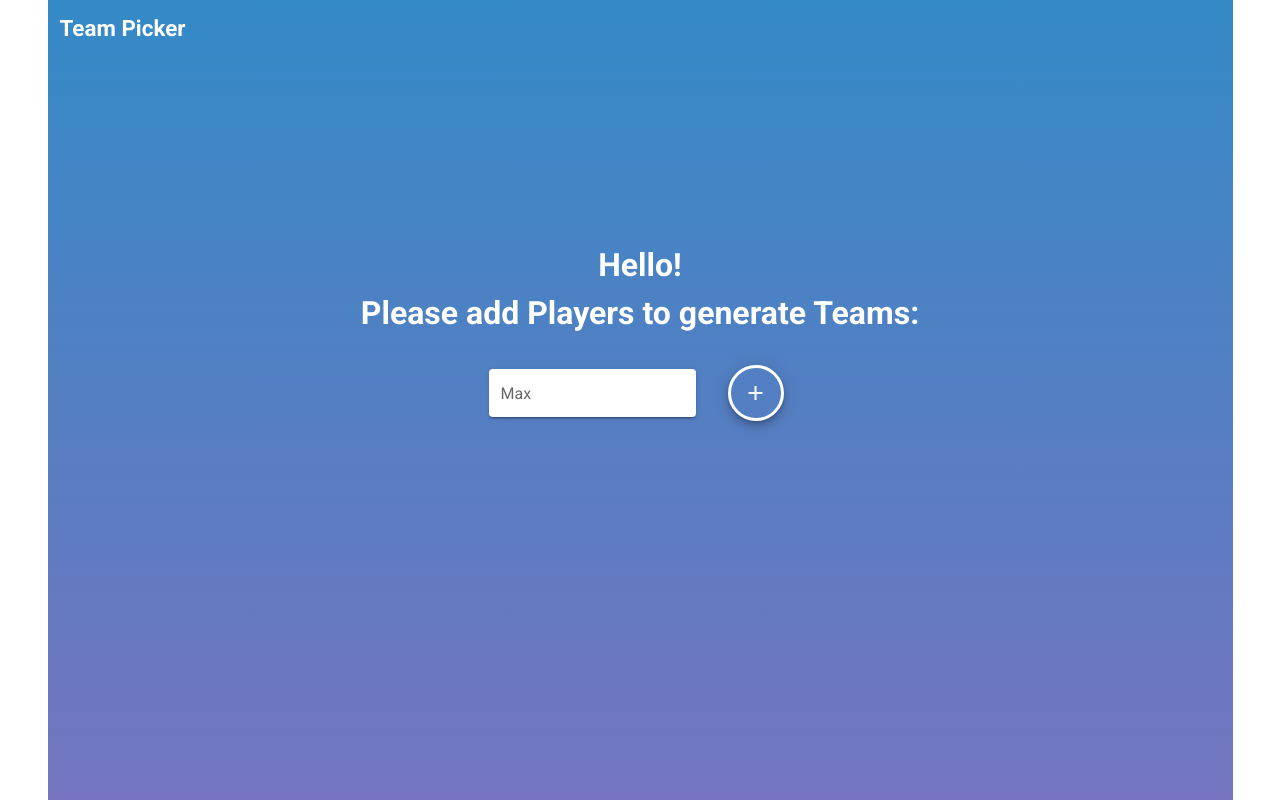
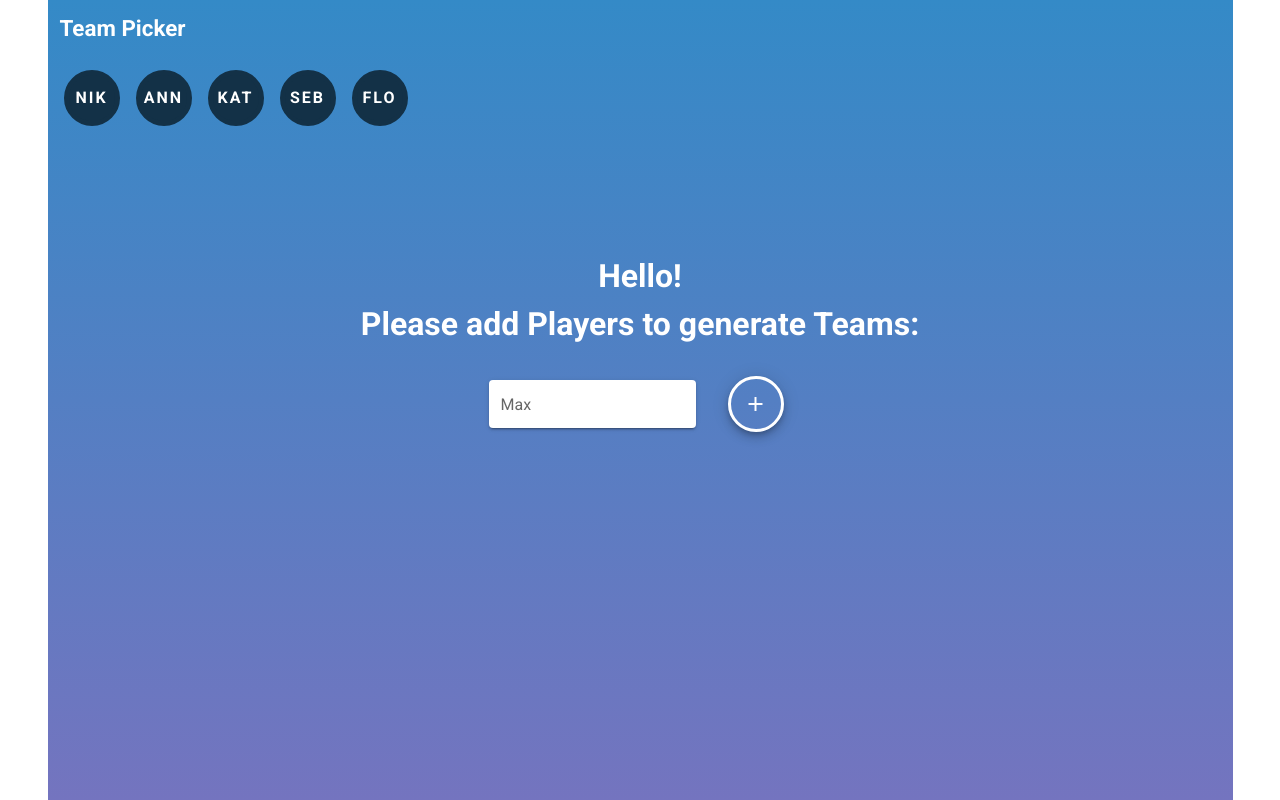
Before and after one commit to machnikl/team-generator, a Vue app: page / in a window 1280 px wide. Built offline with nearby package versions, Linux system fonts and the light colour scheme.

Commit message:
changed container layout and added Avatar Component

```diff
--- a/src/App.vue
+++ b/src/App.vue
@@ -7,7 +7,7 @@
 </template>
 
 <script>
-import GeneratorWrapper from './components/GeneratorWrapper';
+import GeneratorWrapper from "@/components/GeneratorWrapper";
 
 export default {
   components: {
--- /dev/null
+++ b/src/components/Avatar.vue
@@ -0,0 +1,19 @@
+<template>
+  <v-avatar color="#133147" light size="56" class="avatarStyle ml-4 mt-3">
+    {{ text }}
+  </v-avatar>
+</template>
+
+<script>
+export default {
+  props: ["text"],
+};
+</script>
+
+<style scoped>
+.avatarStyle {
+  border: 5px solid white;
+  font-weight: bolder;
+  letter-spacing: 2px;
+}
+</style>
--- a/src/components/GeneratorWrapper.vue
+++ b/src/components/GeneratorWrapper.vue
@@ -1,7 +1,16 @@
 <template>
-  <v-container class="flexContainer">
+  <v-container class="mainContainer">
+    <v-row class="playerContainer">
+      <v-col cols="12">
+        <v-row>
+          <h1 class="ma-3">Team Picker</h1>
+        </v-row>
+        <v-row>
+          <Avatar v-for="player in players" :text="player" :key="player" />
+        </v-row>
+      </v-col>
+    </v-row>
     <v-row>
-      <v-col cols="12"> <h1>Team Picker</h1></v-col>
       <v-col cols="12">
         <h2 class="text-center">
           Hello! <br />
@@ -12,27 +21,46 @@
             <v-text-field label="Max" solo hide-details></v-text-field>
           </v-col>
           <v-col cols="auto">
-            <v-btn class="mx-2 btnStyle" fab dark>
+            <v-btn class="mx-2 btnStyle" fab dark @click="addPlayer">
               <v-icon dark> mdi-plus </v-icon>
             </v-btn>
           </v-col>
         </v-row>
       </v-col>
+    </v-row>
+    <v-row>
       <v-col cols="12"></v-col>
     </v-row>
   </v-container>
 </template>
 
 <script>
-export default {};
+import Avatar from "@/components/Avatar";
+
+export default {
+  components: {
+    Avatar,
+  },
+  data() {
+    return {
+      players: ["NIK", "ANN", "KAT", "SEB", "FLO"],
+      teams: [],
+      numberOfTeams: null,
+      numberOfPlayersPerTeam: null,
+    };
+  },
+};
 </script>
 
 <style scoped>
-.flexContainer {
-  display: flex;
+.mainContainer {
   min-height: 100vh;
   background: linear-gradient(0deg, #7474bf 0%, #348ac7 100%);
   color: white;
+}
+
+.playerContainer {
+  height: 30vh;
 }
 
 h1 {
```
